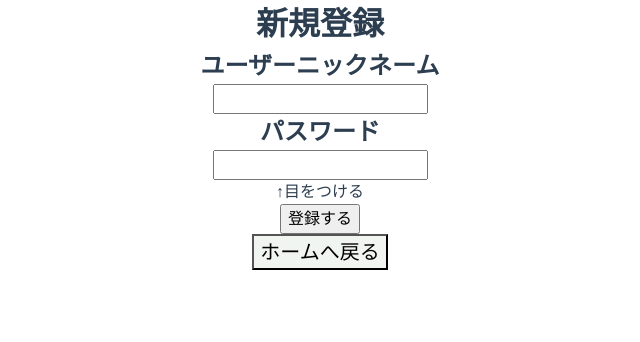
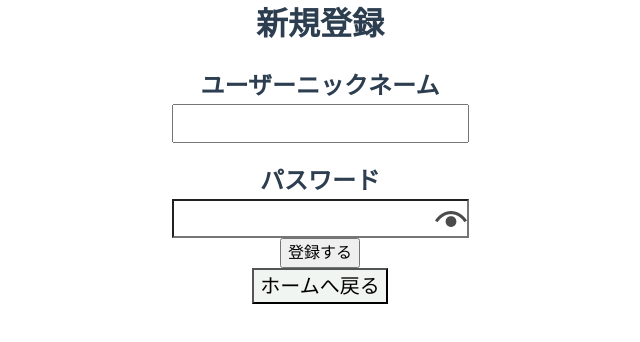
Before and after one commit to Ki-Linux/front_quiz, a Vue app: page /add in a window 1280 px wide. Shown: the top 342 px of the page, without its empty margins (320-960 px from the left). Built offline with nearby package versions, Linux system fonts and the light colour scheme.

Commit message:
add passwordeye

```diff
--- a/src/components/myEdit.vue
+++ b/src/components/myEdit.vue
@@ -7,7 +7,6 @@
         <div class="password">
             <h2>パスワード</h2>
             <input type="password" maxlength="10" v-model="childPassword" @input="Write">
-            <p>↑目をつける</p>
         </div>
     </div>
 </template>
@@ -26,3 +25,22 @@ export default class myEdit extends Vue {
 
 }
 </script>
+<style scoped lang="scss">
+    #myEdit {
+        margin-top: 20px;
+        .user {
+            margin: 20px;
+        }
+
+        input {
+            font-size: 22px;
+            padding-left: 3px;
+        }
+    }
+
+
+
+    .password input{
+        background: url("../assets/eye.png") right center no-repeat;
+    }
+</style>
--- a/src/views/add.vue
+++ b/src/views/add.vue
@@ -140,6 +140,3 @@
         }
     }
 </script>
-<style>
-
-</style>
```
Also changed, not shown: src/assets/eye.png (added), src/components/MainData.vue (line endings or trailing spaces).
